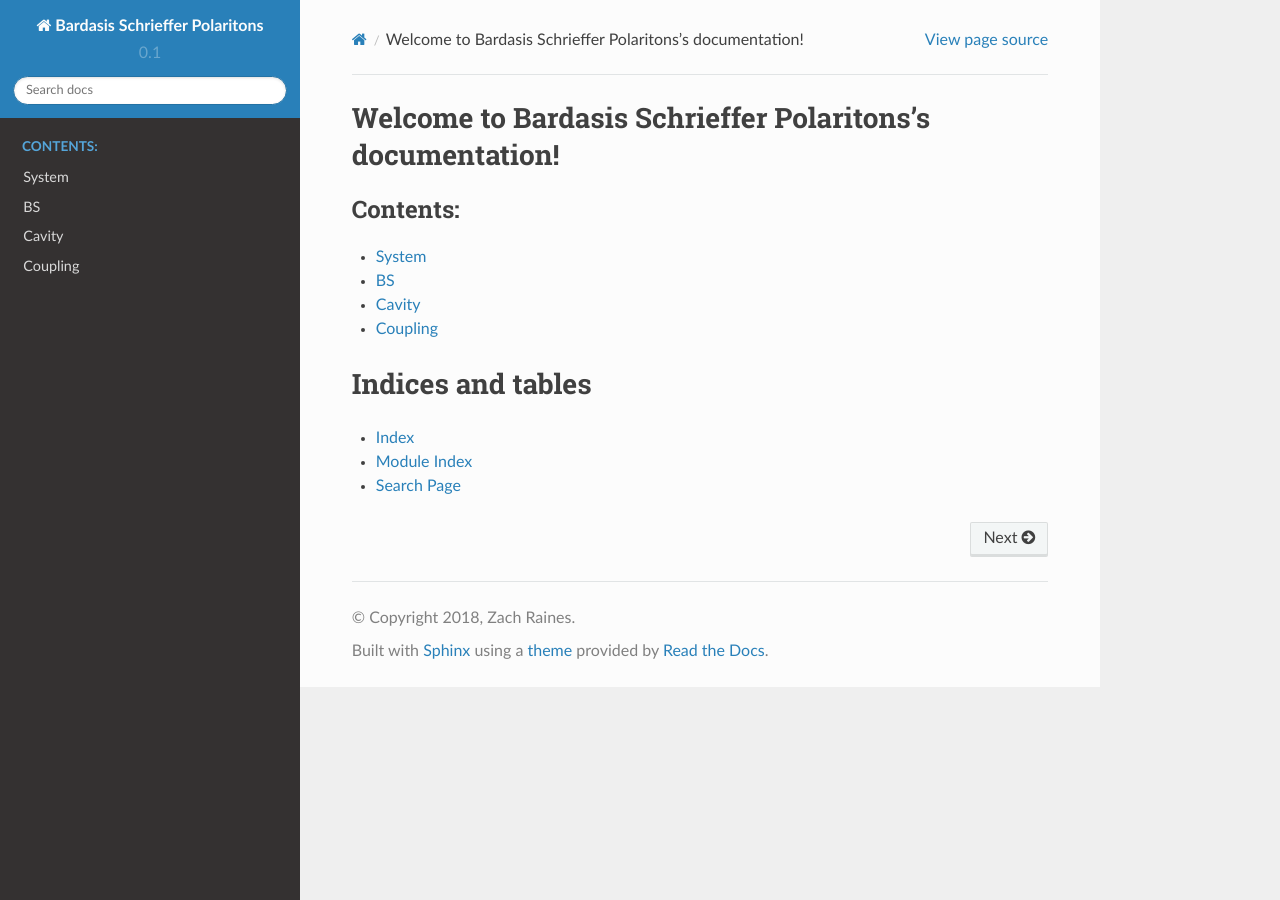
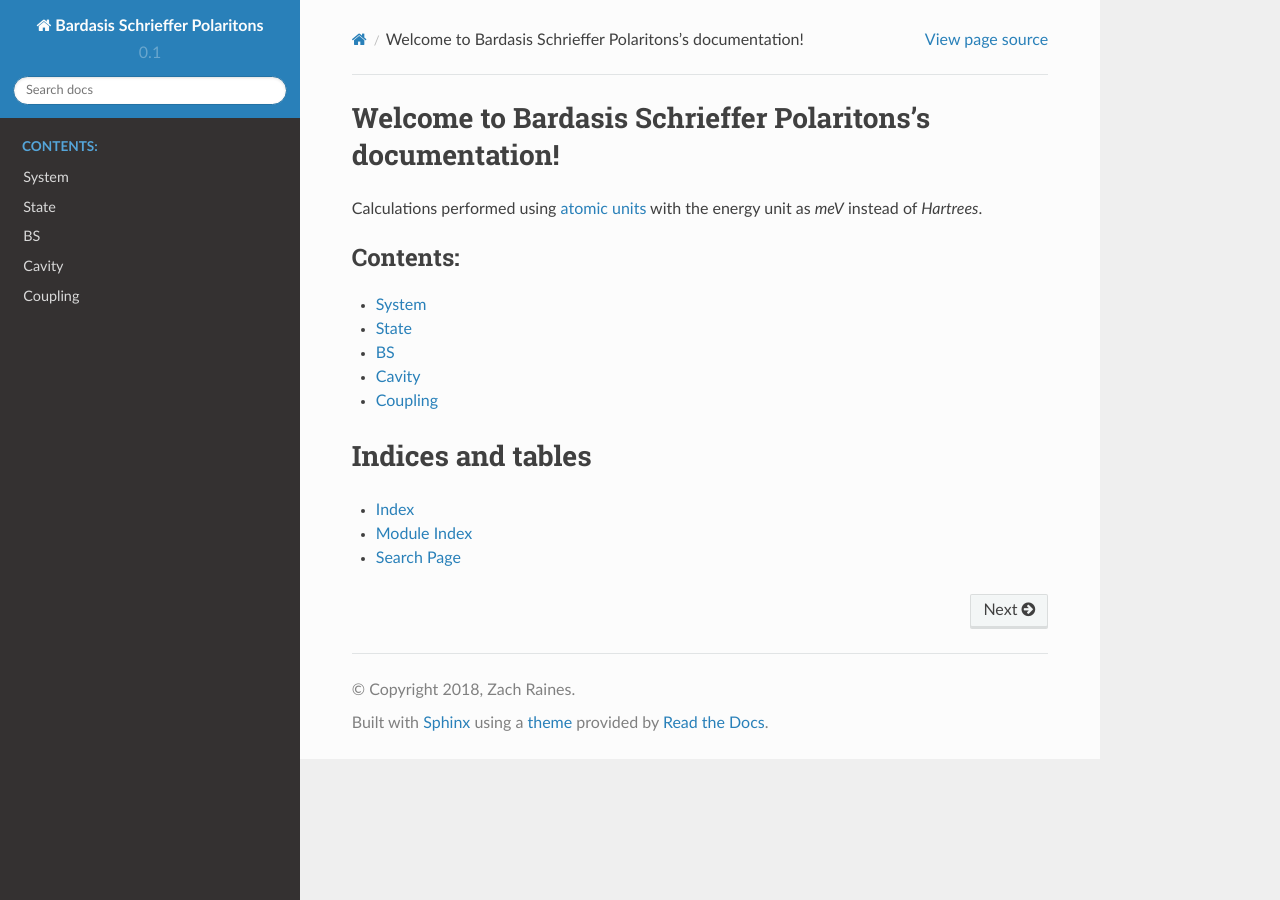
Before and after one commit to raineszm/cavity-superconductor-polaritons, a Sphinx documentation site: the page built from python/doc/source/index.rst, in a window 1280 px wide. Built offline with Sphinx 7.4.7 and the Read the Docs theme 2.0.0, drawn with Linux system fonts in a browser that asks for light colours; formulas are drawn with MathJax 3.

Commit message:
Document the BS mode

```diff
--- a/python/doc/source/conf.py
+++ b/python/doc/source/conf.py
@@ -37,7 +37,7 @@
 
 # breathe_projects = {"bardasis_schrieffer": "../xml/"}
 breathe_projects_source = {
-    "bardasis_schrieffer": ("../../../include", ['system.h', 'bs.h', 'coupling.h', 'cavity.h'])}
+    "bardasis_schrieffer": ("../../../include", ['system.h', 'bs.h', 'coupling.h', 'cavity.h', 'state.h'])}
 
 breathe_default_project = "bardasis_schrieffer"
 
--- a/python/doc/source/index.rst
+++ b/python/doc/source/index.rst
@@ -6,11 +6,14 @@
 Welcome to Bardasis Schrieffer Polaritons's documentation!
 ==========================================================
 
+Calculations performed using `atomic units <https://en.wikipedia.org/wiki/Atomic_units>`_ with the energy unit as `meV` instead of `Hartrees`.
+
 .. toctree::
    :maxdepth: 2
    :caption: Contents:
 
    system
+   state
    bs
    cavity
    coupling
--- /dev/null
+++ b/python/doc/source/state.rst
@@ -0,0 +1,4 @@
+State
+======
+
+.. autodoxygenfile:: state.h
```
Also changed, not shown: 3 other files.
